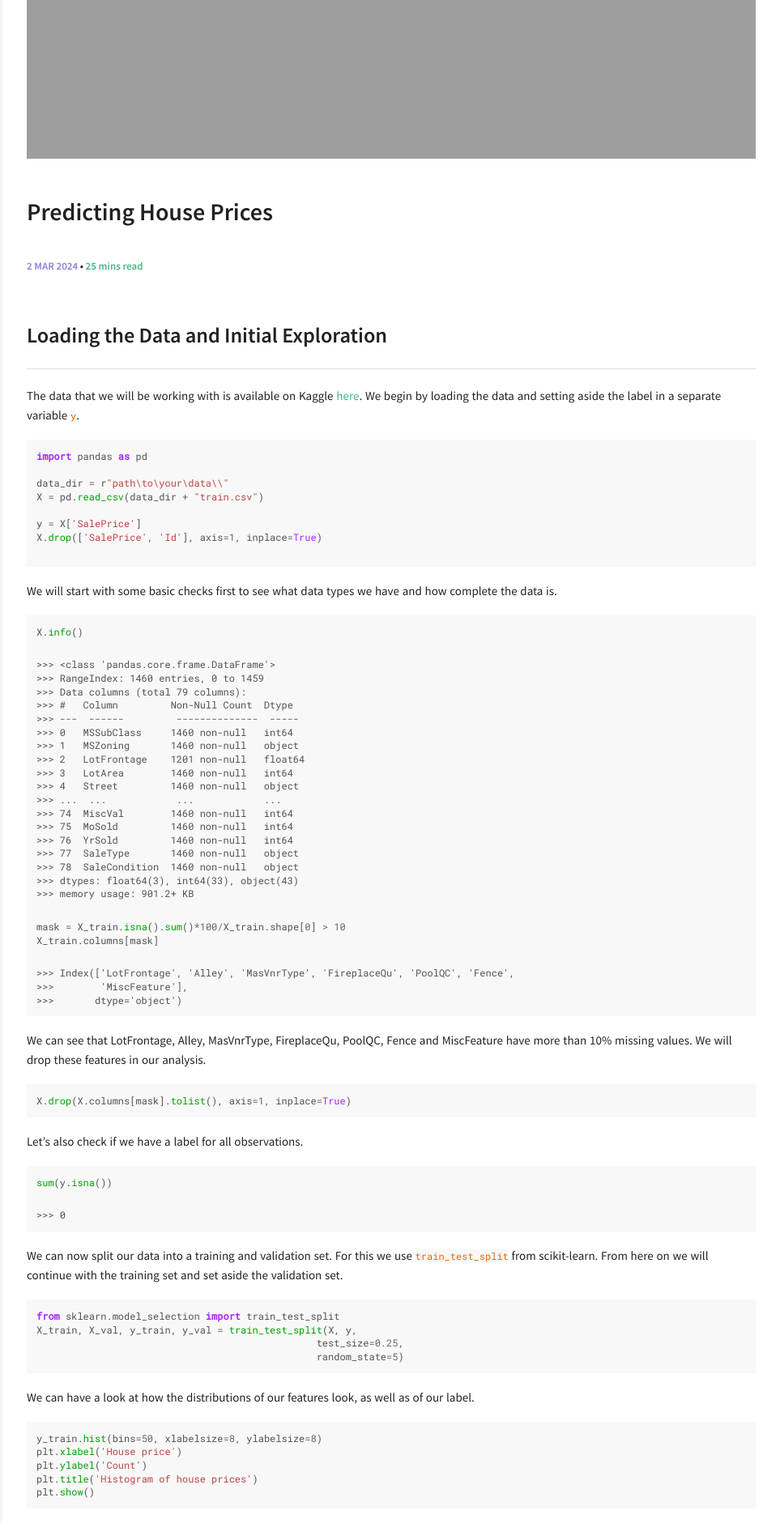
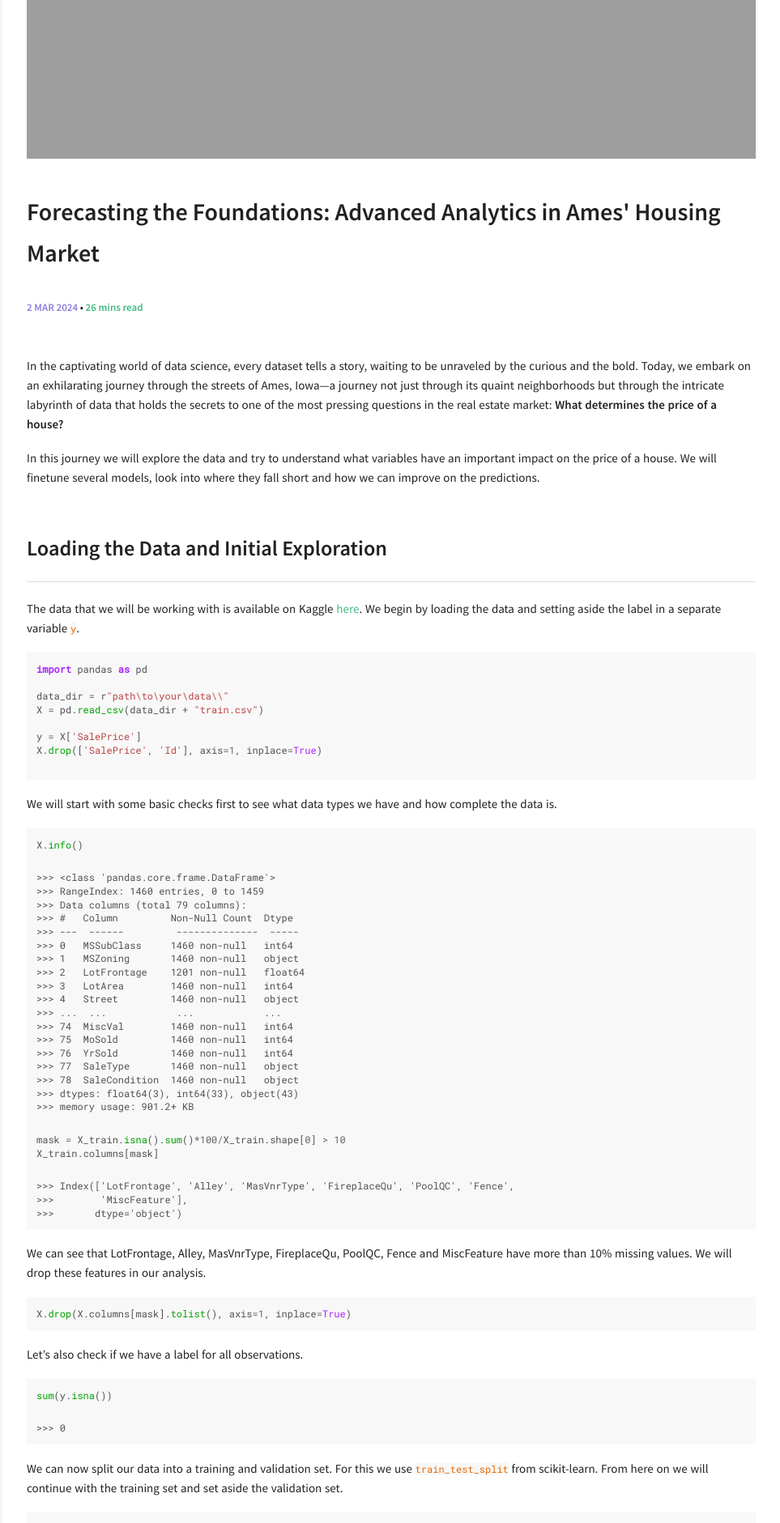
Before and after one commit to MatthN/MatthN.github.io, a Jekyll site: the page built from _posts/2024-03-02-Predicting-house-prices.markdown, in a window 1280 px wide. Shown: the part 414-2295 px from the top of the page at 81% size, without its empty margins (317-1280 px from the left). Built offline with Jekyll 4.4.1, drawn with Linux system fonts in a browser that asks for light colours; some of the changed text lies outside the part shown.

Commit message:
Predicting house prices - intro and conclusion.

```diff
--- a/_posts/2024-03-02-Predicting-house-prices.markdown
+++ b/_posts/2024-03-02-Predicting-house-prices.markdown
@@ -1,7 +1,7 @@
 ---
 layout: post
-title: Predicting House Prices
-excerpt: ""
+title: "Forecasting the Foundations: Advanced Analytics in Ames' Housing Market"
+excerpt: "In the captivating world of data science, every dataset tells a story, waiting to be unraveled by the curious and the bold. Today, we embark on an exhilarating journey through the streets of Ames, Iowa—a journey not just through its quaint neighborhoods but through the intricate labyrinth of data that holds the secrets to one of the most pressing questions in the real estate market: What determines the price of a house?"
 categories: [Data Science, Regression]
 tags: [scikit-learn, regression, Kaggle]
 comments: true
@@ -10,6 +10,11 @@
   credit:
   creditlink:
 ---
+
+
+In the captivating world of data science, every dataset tells a story, waiting to be unraveled by the curious and the bold. Today, we embark on an exhilarating journey through the streets of Ames, Iowa—a journey not just through its quaint neighborhoods but through the intricate labyrinth of data that holds the secrets to one of the most pressing questions in the real estate market: **What determines the price of a house?**
+
+In this journey we will explore the data and try to understand what variables have an important impact on the price of a house. We will finetune several models, look into where they fall short and how we can improve on the predictions.
 
 ## Loading the Data and Initial Exploration
 The data that we will be working with is available on Kaggle [here](https://www.kaggle.com/competitions/house-prices-advanced-regression-techniques).
@@ -517,7 +522,8 @@
 
 <img src="/img/posts/Predicting_house_prices/xgb_feature_importances.png" width="50%" height="auto">
 
-This picture changed quite a bit from the one we got with the random forest regressor. The overall quality of the house is still by far the most important. However, the second most important, the land contour, is a feature that was not ranking highly before. Neighborhood now is the 4th most important feature.
+This picture changed quite a bit from the one we got with the random forest regressor. The overall quality of the house is still by far the most important. However, the second most important, the land contour, is a feature that was not ranking highly before. Our data is very imbalanced when it comes to this feature. Most houses are in the level category and only very few observations fall in one of the three remaining categories. Neighborhood, which we discussed above, is now the 4th most important feature.
 
 
 ## Conclusion
+We were able to improve RMSE from 38,632 using Lasso down to 22,311 by oversampling hard to predict groups and using XGBoost. The latter showed us that land contour and neighborhood, among other features, were significant for the harder to predict observations. The discussed models all have the advantage of explainability. This helped us gain insight into the data.
```
